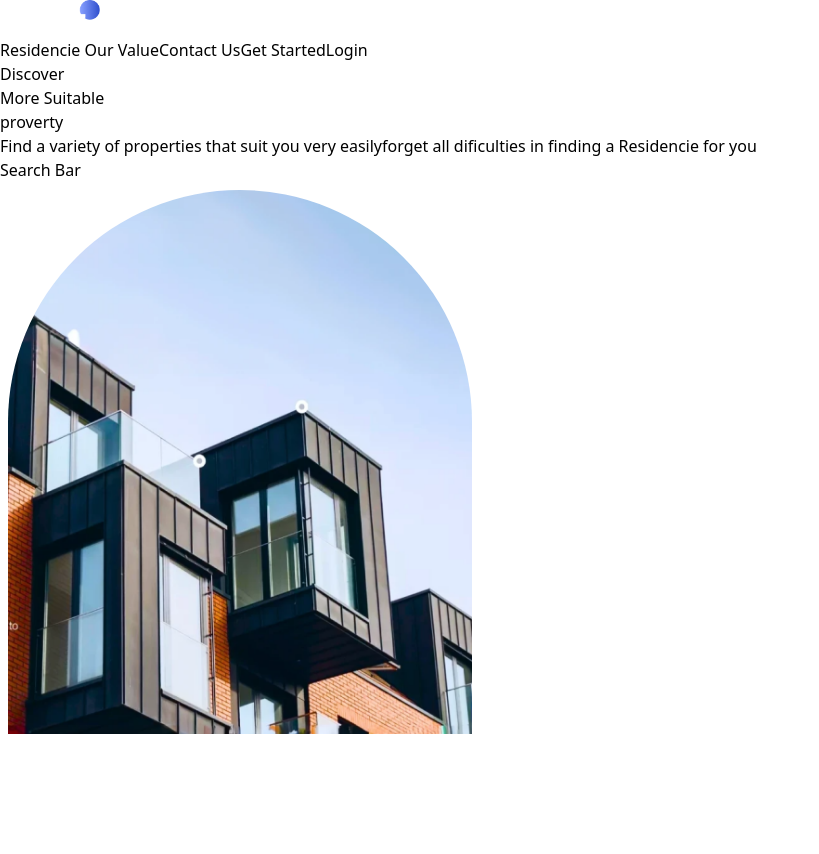
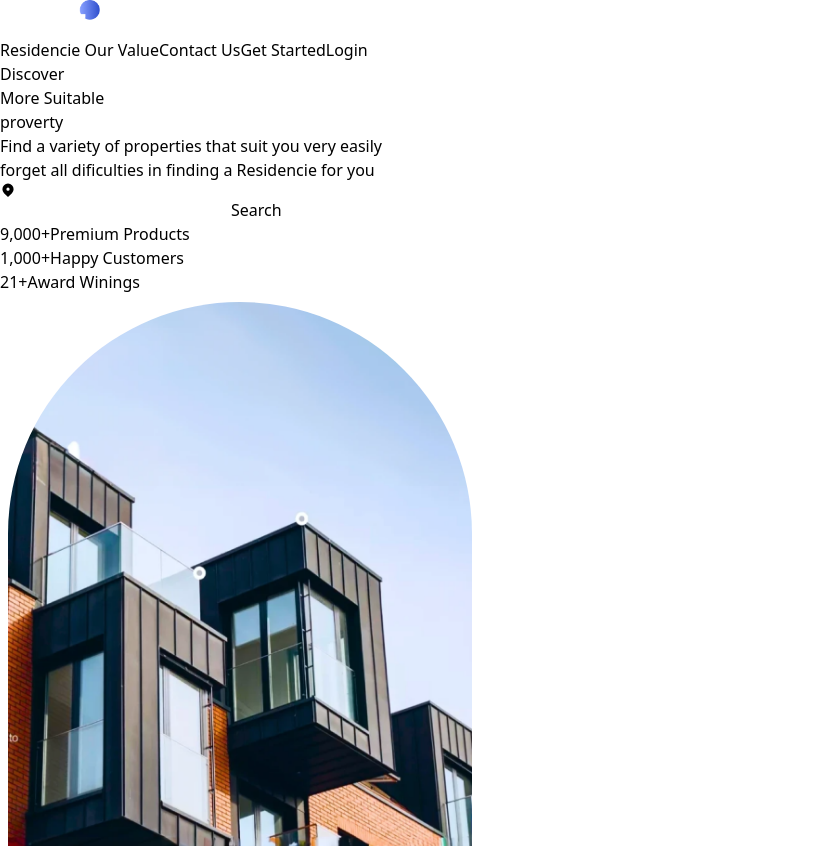
Before and after one commit to MuksanaAkter/real-estate-website, a React (Vite) app: page / in a window 1280 px wide. Shown: the whole page, without its empty margins (0-819 px from the left). Before the commit the page ends 800 px from the top, so only its background shows below. Built offline with nearby package versions, Linux system fonts and the light colour scheme.

Commit message:
update hero

```diff
--- a/package.json
+++ b/package.json
@@ -11,7 +11,9 @@
   },
   "dependencies": {
     "react": "^18.2.0",
-    "react-dom": "^18.2.0"
+    "react-countup": "^6.4.2",
+    "react-dom": "^18.2.0",
+    "react-icons": "^4.10.1"
   },
   "devDependencies": {
     "@types/react": "^18.2.15",
--- a/src/componants/Header/Header.jsx
+++ b/src/componants/Header/Header.jsx
@@ -4,7 +4,7 @@ const Header = () => {
   return (
     <div className="bg-black">
       <section className=" max-w-screen-xl mx-auto">
-        <div className="flex items-center text-gray-300 justify-between paddings p-6 w-full text-xl bg-black h-container">
+        <div className="flex ps-10 items-center text-gray-300 justify-between paddings p-6 w-full text-xl bg-black h-container">
           <img src="./logo.png" alt="logo" width={100} />
           <div className="flex items-center gap-6 px-4 ">
             <a href="">Residencie</a>
--- a/src/componants/Hero/Hero.jsx
+++ b/src/componants/Hero/Hero.jsx
@@ -1,12 +1,14 @@
 import React from "react";
 import "./Hero.css";
+import { HiLocationMarker } from "react-icons/hi";
+import CountUp from "react-countup";
 
 export const Hero = () => {
   return (
     <div className="bg-black text-white">
-      <section className=" max-w-screen-xl mx-auto py-4">
-        <div className="flex justify-between items-center">
-          <div className="w-full flex flex-col ">
+      <section className=" max-w-screen-xl mx-auto px-5 py-4">
+        <div className="flex justify-between items-center pe-10">
+          <div className="w-full flex flex-col ps-10 ">
             <div className="relative">
               <div className=" absolute left-52 -top-5 w-16 h-16 bg-orange-300 rounded-full"></div>
               <h1 className="text-6xl relative z-10 pb-10 font-bold">
@@ -14,15 +16,44 @@ export const Hero = () => {
                 proverty
               </h1>
             </div>
-            <div>
+            <div className="pb-6 text-xl text-gray-300">
               <span>
-                Find a variety of properties that suit you very easily
+                Find a variety of properties that suit you very easily <br />
               </span>
               <span>
                 forget all dificulties in finding a Residencie for you
               </span>
             </div>
-            <div>Search Bar</div>
+            <div className="bg-white mb-8 flex items-center justify-between w-1/2 py-2 pr-4 ps-3 rounded-md ">
+              <HiLocationMarker className="text-blue-500 "></HiLocationMarker>
+              <input className="border-none text-black" type="text" />
+              <button className="rounded-md py-2  px-4 text-center text-white bg-gradient-to-r from-blue-600 to-blue-900">
+                Search
+              </button>
+            </div>
+            <div className=" flex gap-6">
+              <div className="flex flex-col  gap-2">
+                <span className="text-4xl font-semibold">
+                  <CountUp end={9000} duration={3} start={8000}></CountUp>
+                  <span className="text-orange-400">+</span>
+                </span>
+                <span className="text-gray-300 text-xl">Premium Products</span>
+              </div>
+              <div className="flex flex-col gap-2">
+                <span className="text-4xl font-semibold">
+                  <CountUp end={1000} duration={3} start={2000}></CountUp>
+                  <span className="text-orange-400">+</span>
+                </span>
+                <span className="text-gray-300 text-xl">Happy Customers</span>
+              </div>
+              <div className="flex flex-col gap-2">
+                <span className="text-4xl font-semibold">
+                  <CountUp end={21}></CountUp>
+                  <span className="text-orange-400">+</span>
+                </span>
+                <span className="text-gray-300 text-xl">Award Winings</span>
+              </div>
+            </div>
           </div>
           <div>
             <div className="i-containar">
```
Also changed, not shown: src/componants/Company/Company.jsx (added), 1 other file (tests, documents, lock files or other folders).
